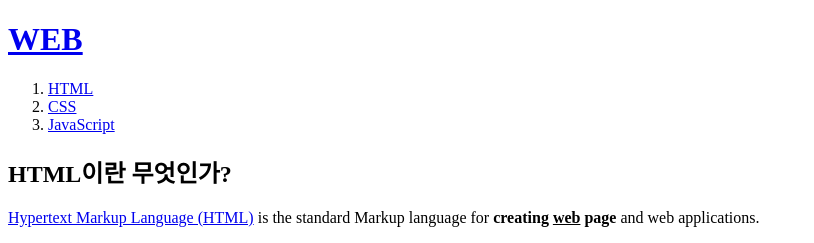
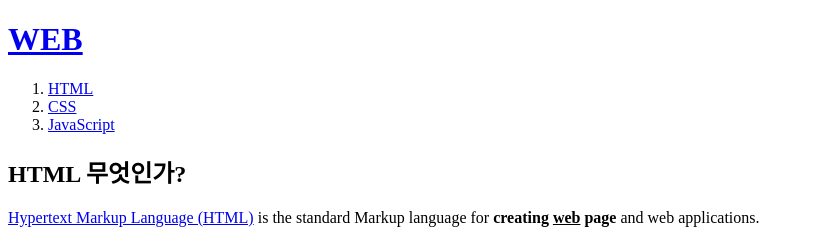
Before and after one commit to qjatlr9604/my-first-web-site, a plain HTML site: page 1.html in a window 1280 px wide. Shown: the top 243 px of the page, without its empty margins (0-814 px from the left). Drawn offline with Linux system fonts and the light colour scheme.

```diff
--- a/1.html
+++ b/1.html
@@ -13,7 +13,7 @@
             <li><a href="3.html">JavaScript</a></li>
         </ol>
 
-        <h2>HTML이란 무엇인가?</h2>
+        <h2>HTML 무엇인가?</h2>
 
         <p><a href="https://www.w3.org/TR/2011/WD-html5-20110405/" target="_blank" title="html5 speicification">Hypertext Markup Language (HTML)</a> is the
         standard Markup language for
```
Also changed, not shown: 1 other file.
